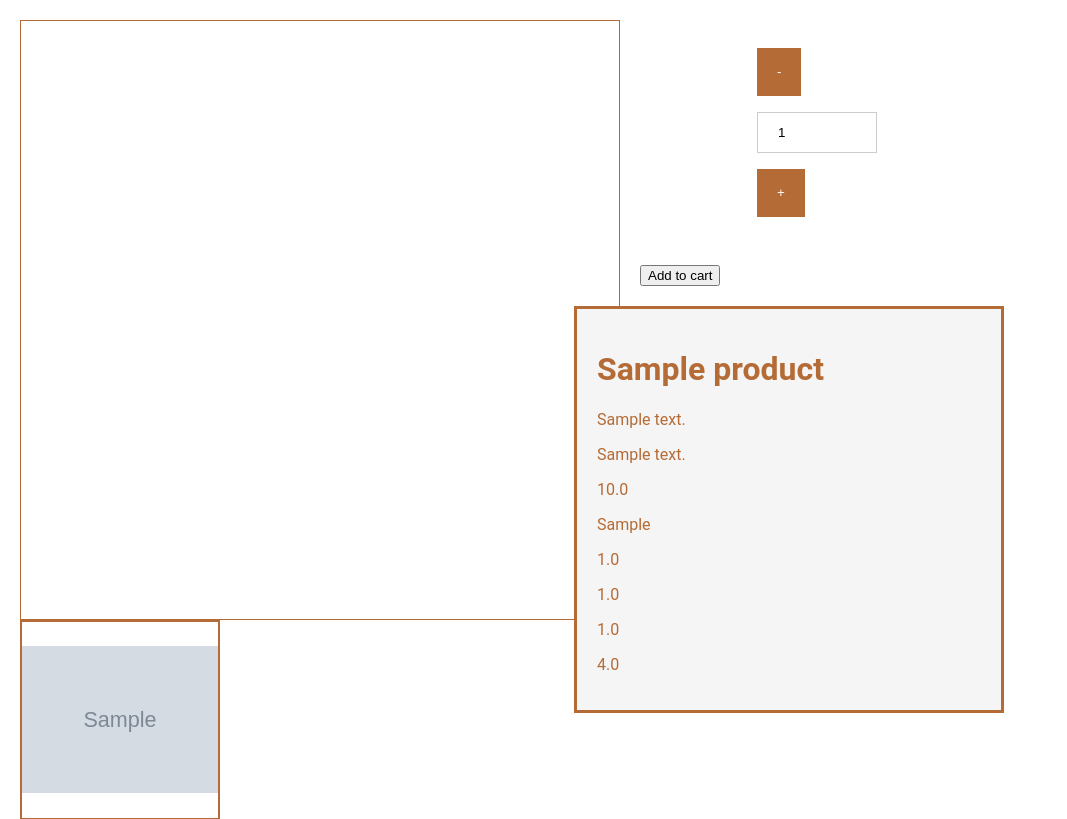
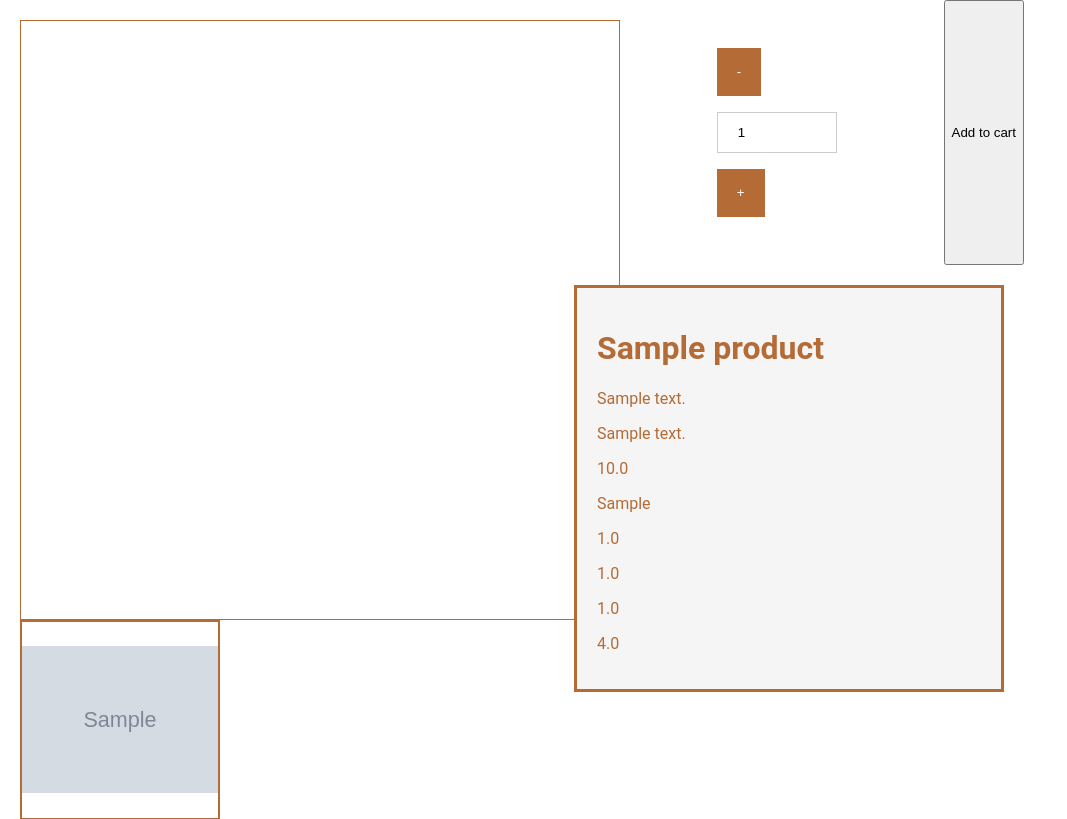
Before and after one commit to DongusJr/Ship_O_Cereal_H17, a Django app: page /products/1 in a window 1280 px wide. Shown: the part 161-980 px from the top of the page, without its empty margins (0-1067 px from the left). Run offline with Django 3.2, Linux system fonts and the light colour scheme; tables that the repository leaves empty hold one stand-in row (values such as "Sample post"); grey boxes marked "Sample" are stand-in pictures.

Commit message:
single prod page 2

```diff
--- a/proto_templates/proto_products/proto_product_detail_page.html
+++ b/proto_templates/proto_products/proto_product_detail_page.html
@@ -16,7 +16,7 @@
         </div>
     </div>
     <div id="ProductInfoDiv">
-        <div id="CartInfo">
+        <div id="CartProdInfo">
             {% include 'proto_products/proto_quantity_counter.html' %}
             <input type="submit" name="submit" class="btn btn-primary" value="Add to cart"></input>
         </div>
--- a/static/css/single_product_style.css
+++ b/static/css/single_product_style.css
@@ -15,6 +15,14 @@
     width: 30%;
     display: flex;
     flex-direction: column;
+}
+#CartProdInfo{
+    display: flex;
+    flex-direction: row;
+}
+#CartProdInfo .inline-group{
+    display: flex;
+    flex-direction: row;
 }
 #ProductImages{
     display: flex;
```
Also changed, not shown: proto_templates/proto_products/proto_quantity_counter.html (indentation only).
